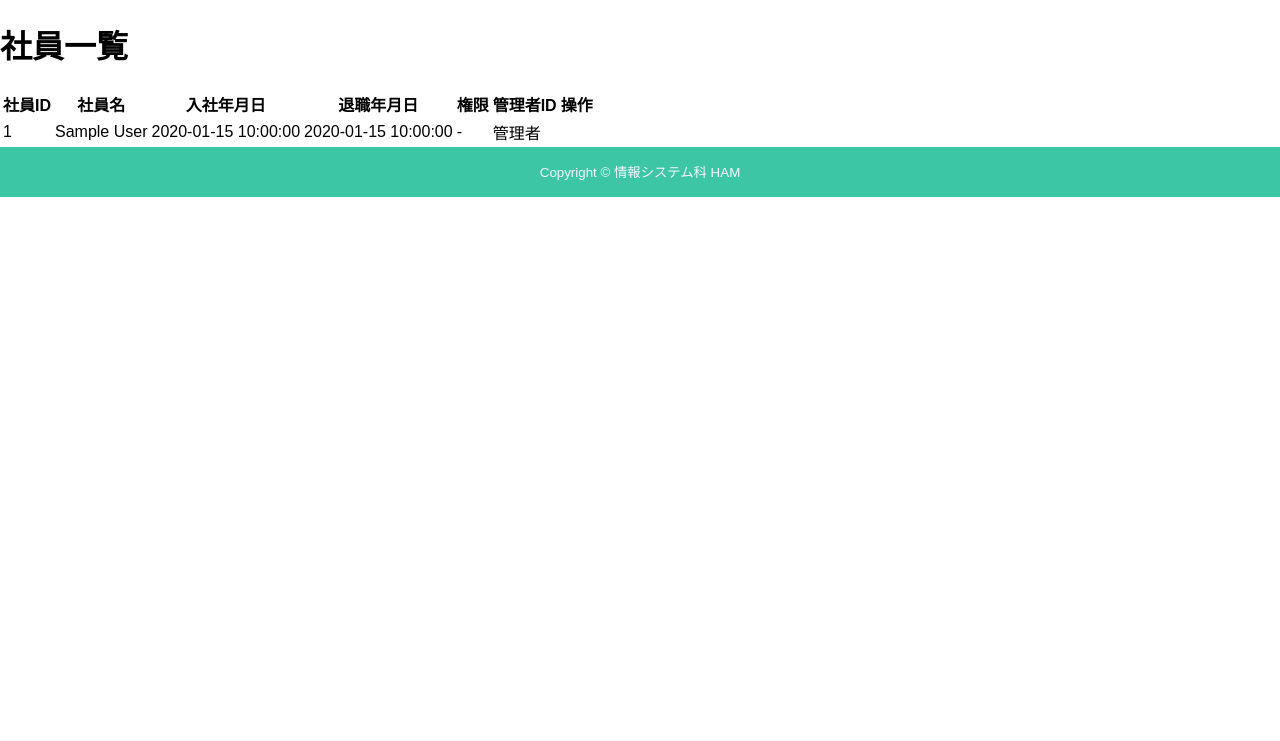
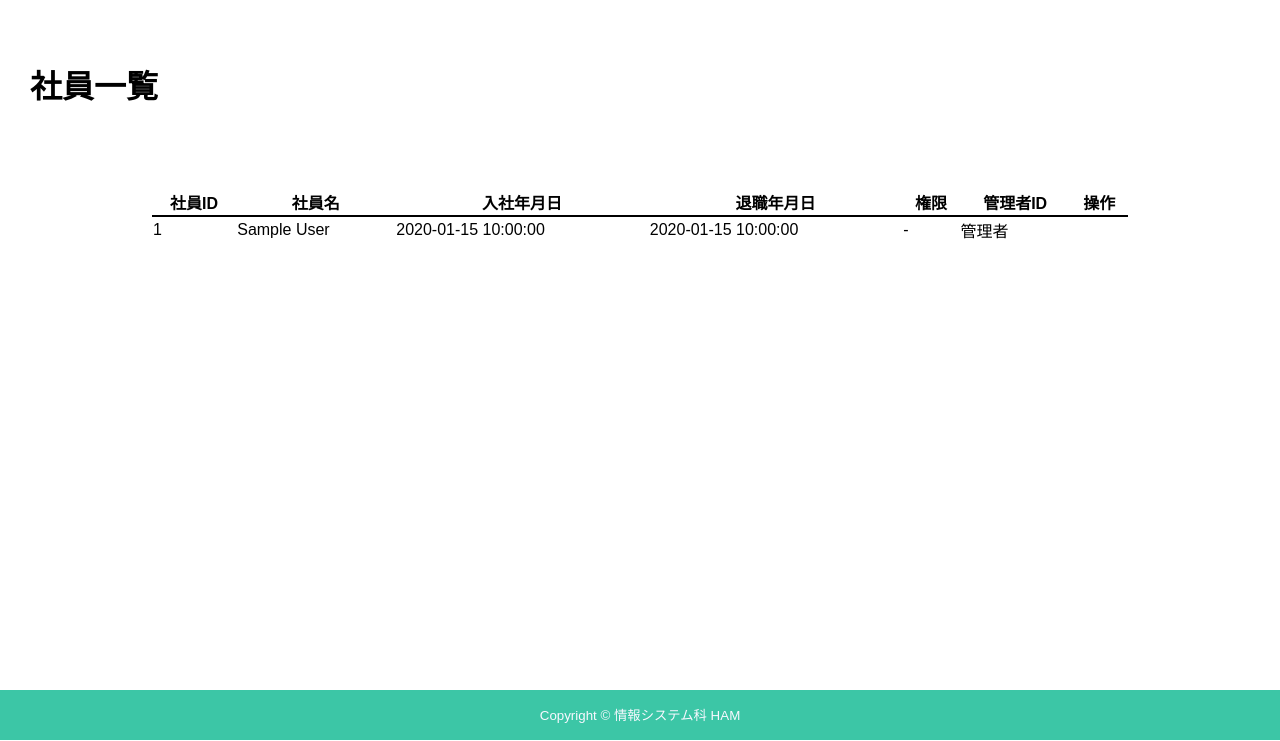
Before and after one commit to MiiiyanyanAHH/kintai, a PHP site: page /php/employee_kanri.php in a window 1280 px wide. Shown: the part 60-801 px from the top of the page. Before the commit the page ends 257 px from the top, so only its background shows below. Run offline with PHP 8.4, Linux system fonts and the light colour scheme; tables that the repository leaves empty or names only in its code hold one stand-in row (values such as "Sample post").

Commit message:
15:57更新

```diff
--- a/Admin/css/employee_kanri.css
+++ b/Admin/css/employee_kanri.css
@@ -7,7 +7,19 @@ body {
   font-family: sans-serif;
 }
 
-
+/*フッター*/
+footer {
+  flex-shrink: 0; /*フッターが縮むのを防ぐ*/
+  text-align: center;/*文字を左右中央へ*/
+  line-height: 50px;/*行の高さ指定*/
+  padding: 0;
+  font-size: 16px;
+  color: #f8f8ff;
+  background-color: #3CC6A6;
+  height: 50px;
+  width: 100%;/*親要素の幅いっぱい*/
+  box-sizing: border-box;/*幅や高さにpadding.borderを含めて計算*/
+}
 
 /* ヘッダー */
 .header-nav {
@@ -22,3 +34,36 @@ body {
   color: #f8f8ff;
   background-color: #3CC6A6;
 }
+
+.container {
+  flex: 1;
+  display: flex;
+  flex-direction: column;
+  align-items: stretch;
+  box-sizing: border-box;
+  padding: 40px 30px;
+  min-height: 0;
+  /* justify-content: flex-start; */
+  /* gap: -40px; */
+}
+
+.kintai table{
+  margin-top: 60px;
+  width: 80%;
+  margin-left: auto;
+  margin-right: auto;
+  border-collapse: collapse;
+  table-layout: auto;
+}
+
+.kanri-content{
+  width: 100%;
+  display: flex;
+  justify-content: space-between;
+  align-items: center;
+  gap:20px;
+}
+
+.kintai th {
+  border-bottom: 2px solid #000;
+}
--- a/Admin/php/employee_kanri.php
+++ b/Admin/php/employee_kanri.php
@@ -24,7 +24,8 @@ $pdo->setAttribute(PDO::ATTR_ERRMODE,PDO::ERRMODE_EXCEPTION);
 $sql = "SELECT e.employee_id,e.employee_name,e.hire_date,e.retire_date,a.active,a.authority
         FROM employees AS e
         LEFT JOIN administrators AS a
-        ON e.employee_id = a.employee_id" ;
+        ON e.employee_id = a.employee_id
+         ORDER BY employee_id";
 
         $stmt = $pdo->query($sql);
         $employees = $stmt->fetchAll(PDO::FETCH_ASSOC);
@@ -52,9 +53,10 @@ $sql = "SELECT e.employee_id,e.employee_name,e.hire_date,e.retire_date,a.active,
     <?php include('header.php'); ?>
 
     <main class="container">
-      <div class="shusei-content">
+      <div class="kanri-content">
         <h1>社員一覧</h1>
       </div>
+
       <div class="kintai">
           <table>
             <tr>
@@ -67,7 +69,7 @@ $sql = "SELECT e.employee_id,e.employee_name,e.hire_date,e.retire_date,a.active,
               <th>操作</th>
             </tr>
 
-          <?php foreach($employees as $employee):?>
+           <?php foreach($employees as $employee):?>
 
 
             <?php
@@ -82,10 +84,9 @@ $sql = "SELECT e.employee_id,e.employee_name,e.hire_date,e.retire_date,a.active,
                 case 1:
                   $authorityNames = "正社員";
                   break;
-                case 2:
-                  $authorityNames = "非正規雇用";
-                  break;
               }
+              }else{
+                $authorityNames = "非正規雇用";
               }
             ?>
             <tr>
@@ -94,7 +95,7 @@ $sql = "SELECT e.employee_id,e.employee_name,e.hire_date,e.retire_date,a.active,
                     <td><?php echo nl2br(htmlspecialchars($employee['hire_date'], ENT_QUOTES, 'UTF-8')); ?></td>
                     <td><?php echo htmlspecialchars($employee['retire_date']?? '-', ENT_QUOTES, 'UTF-8'); ?></td>
                     <td><?php echo htmlspecialchars($administrator['active']?? '-', ENT_QUOTES, 'UTF-8'); ?></td>
-                    <td><?php echo htmlspecialchars($authorityNames, ENT_QUOTES, 'UTF-8'); ?></td>
+                    <td><?php echo htmlspecialchars($authorityNames,  ENT_QUOTES, 'UTF-8'); ?></td>
             </tr>
             <?php endforeach; ?>
 
--- a/Admin/php/employee_register.php
+++ b/Admin/php/employee_register.php
@@ -158,7 +158,7 @@ exit;
     <link rel="stylesheet" href="../css/employee_register.css">
 </head>
 <body>
-    <a href="admin.php" class="back-link">← 戻る</a>
+    <a href="employee_kanri.php" class="back-link">← 戻る</a>
     <main class="container">
         <h1>新規社員登録</h1>
 
--- a/Admin/php/qr_hakkou.php
+++ b/Admin/php/qr_hakkou.php
@@ -33,7 +33,7 @@ if ($employee !== null) {
     const qrData = employeeId + ',' + qrDate;
 </script>
 
-    <a href="admin.php" class="back-link">← 戻る</a>
+    <a href="employee_kanri.php" class="back-link">← 戻る</a>
 
     <main class="container">
 
```
